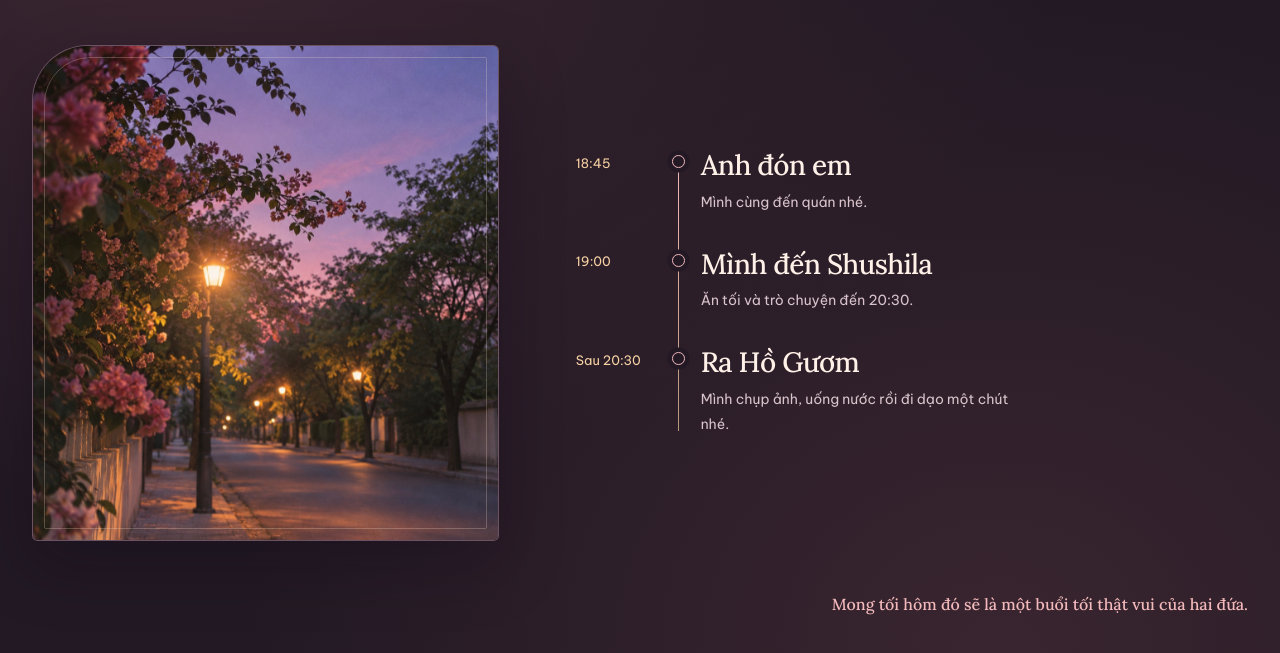
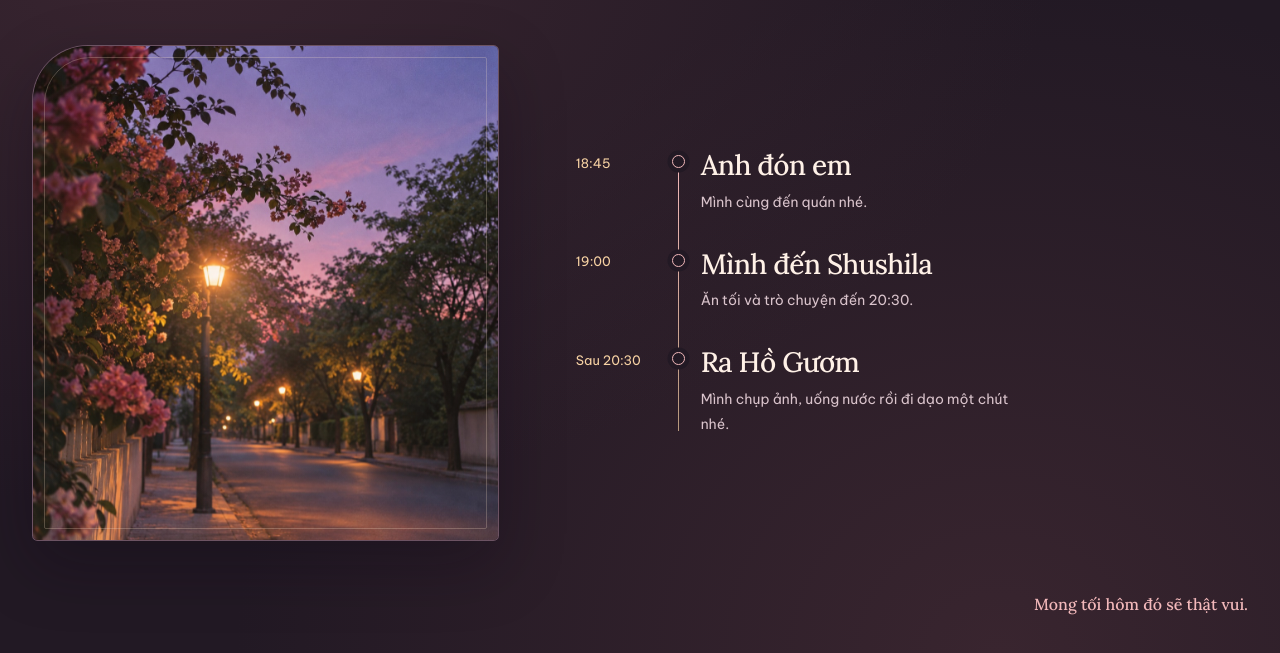
Before and after one commit to BienKieu1411/Portfolio, a plain HTML site: page hue-first-date-plan/index.html in a window 1280 px wide. Shown: the part 222-875 px from the top of the page. Drawn offline with Linux system fonts and the light colour scheme.

Commit message:
Tighten the itinerary closing line

```diff
--- a/hue-first-date-plan/index.html
+++ b/hue-first-date-plan/index.html
@@ -65,7 +65,7 @@
             </section>
         </div>
 
-        <p class="closing-note">Mong tối hôm đó sẽ là một buổi tối thật vui của hai đứa.</p>
+        <p class="closing-note">Mong tối hôm đó sẽ thật vui.</p>
     </main>
 </body>
 </html>
```
